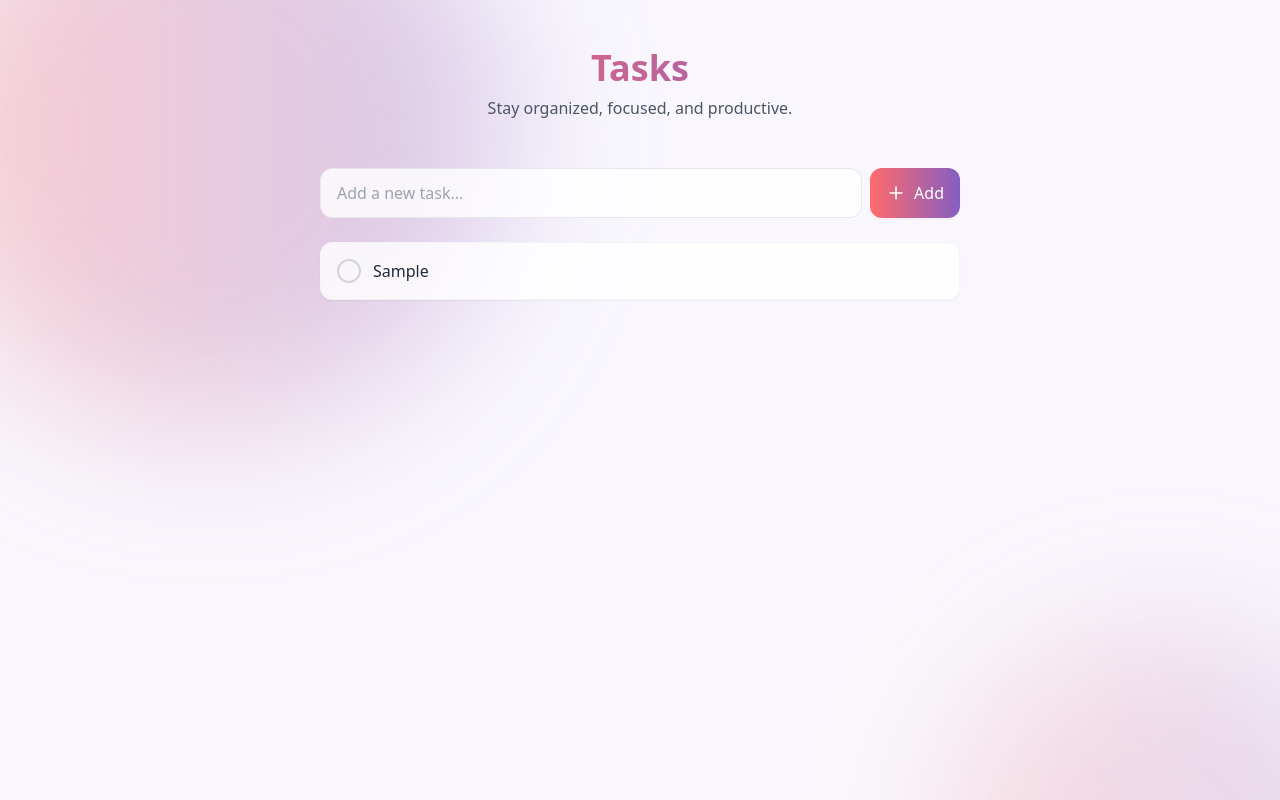
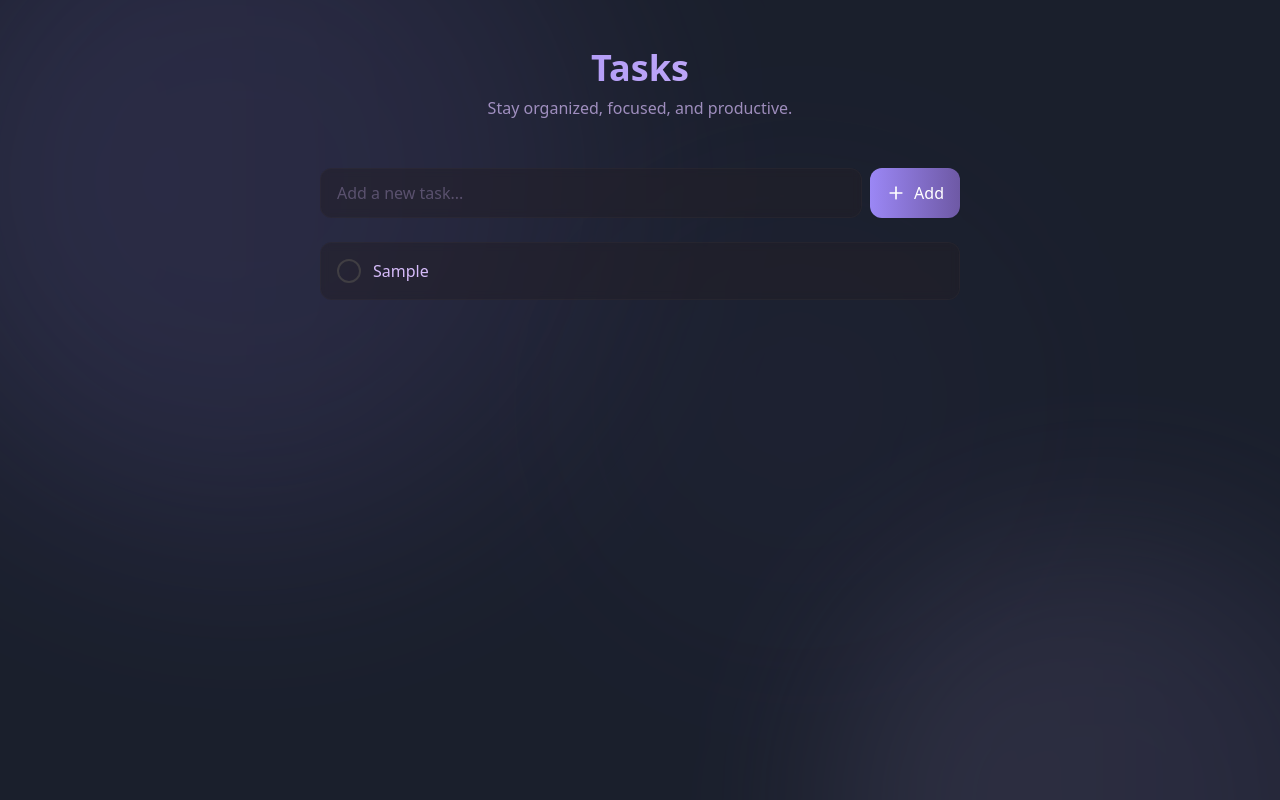
Before and after one commit to hozgolu12/To-Do-App, a React (Vite) app: page / in a window 1280 px wide. Both pictures are taken after typing "Sample" into the empty fields and a click on the button "Add". Built offline with nearby package versions, Linux system fonts and the light colour scheme.

Commit message:
Refactor code with new styles
Refactor the code to incorporate new styles, including a SaaS-inspired purple and black theme, elegant design elements, and enhanced animations.

```diff
--- a/src/components/AddTodo.tsx
+++ b/src/components/AddTodo.tsx
@@ -30,11 +30,11 @@ export const AddTodo = ({ onAdd }: AddTodoProps) => {
         value={text}
         onChange={(e) => setText(e.target.value)}
         placeholder="Add a new task..."
-        className="flex-1 px-4 py-3 rounded-xl border border-gray-200 bg-white/80 backdrop-blur-sm focus:outline-none focus:ring-2 focus:ring-todo-purple/20 focus:border-todo-purple transition-all duration-200"
+        className="flex-1 px-4 py-3 rounded-xl border border-[#403E43]/20 bg-[#221F26]/50 backdrop-blur-sm text-[#D6BCFA] placeholder:text-[#D6BCFA]/30 focus:outline-none focus:ring-2 focus:ring-[#9b87f5]/20 focus:border-[#9b87f5] transition-all duration-200"
       />
       <button
         type="submit"
-        className="px-4 py-3 rounded-xl bg-gradient-to-r from-todo-rose to-todo-purple text-white shadow-sm hover:shadow-md transition-all duration-200 flex items-center gap-2"
+        className="px-4 py-3 rounded-xl bg-gradient-to-r from-[#9b87f5] to-[#6E59A5] text-white shadow-sm hover:shadow-[#9b87f5]/20 hover:shadow-lg transition-all duration-200 flex items-center gap-2"
       >
         <Plus size={20} />
         Add
--- a/src/components/TodoItem.tsx
+++ b/src/components/TodoItem.tsx
@@ -18,8 +18,8 @@ export const TodoItem = ({ id, text, completed, onToggle, onDelete }: TodoItemPr
       animate={{ opacity: 1, y: 0 }}
       exit={{ opacity: 0, y: -20 }}
       className={cn(
-        "group flex items-center justify-between p-4 mb-3 rounded-xl bg-white/80 backdrop-blur-sm shadow-sm border border-gray-100 transition-all duration-200 hover:shadow-md",
-        completed && "bg-gray-50/80"
+        "group flex items-center justify-between p-4 mb-3 rounded-xl bg-[#221F26]/50 backdrop-blur-sm border border-[#403E43]/20 transition-all duration-200 hover:bg-[#221F26]/70",
+        completed && "bg-[#221F26]/30"
       )}
     >
       <div className="flex items-center gap-3">
@@ -28,16 +28,16 @@ export const TodoItem = ({ id, text, completed, onToggle, onDelete }: TodoItemPr
           className={cn(
             "w-6 h-6 rounded-full border-2 flex items-center justify-center transition-all duration-200",
             completed
-              ? "border-todo-purple bg-todo-purple text-white"
-              : "border-gray-300 hover:border-todo-purple"
+              ? "border-[#9b87f5] bg-[#9b87f5] text-white"
+              : "border-[#403E43] hover:border-[#9b87f5]"
           )}
         >
           {completed && <Check size={14} />}
         </button>
         <span
           className={cn(
-            "text-gray-800 transition-all duration-200",
-            completed && "text-gray-400 line-through"
+            "text-[#D6BCFA] transition-all duration-200",
+            completed && "text-[#D6BCFA]/40 line-through"
           )}
         >
           {text}
@@ -45,7 +45,7 @@ export const TodoItem = ({ id, text, completed, onToggle, onDelete }: TodoItemPr
       </div>
       <button
         onClick={() => onDelete(id)}
-        className="opacity-0 group-hover:opacity-100 text-gray-400 hover:text-todo-rose transition-all duration-200"
+        className="opacity-0 group-hover:opacity-100 text-[#D6BCFA]/40 hover:text-[#FF6B6B] transition-all duration-200"
       >
         <Trash2 size={18} />
       </button>
--- a/src/pages/Index.tsx
+++ b/src/pages/Index.tsx
@@ -45,33 +45,49 @@ const Index = () => {
   };
 
   return (
-    <div className="min-h-screen bg-todo-light relative overflow-hidden">
+    <div className="min-h-screen bg-[#1A1F2C] relative overflow-hidden">
       {/* Animated background elements */}
       <div className="absolute inset-0 z-0">
         <motion.div
-          className="absolute top-[-20%] left-[-10%] w-[500px] h-[500px] rounded-full bg-gradient-to-r from-todo-rose/30 to-todo-purple/30 blur-3xl"
+          className="absolute top-[-20%] left-[-10%] w-[600px] h-[600px] rounded-full bg-gradient-to-r from-[#9b87f5]/20 to-[#6E59A5]/20 blur-[100px]"
           animate={{
             x: [0, 100, 0],
             y: [0, 50, 0],
             scale: [1, 1.2, 1],
+            opacity: [0.5, 0.8, 0.5],
+          }}
+          transition={{
+            duration: 25,
+            repeat: Infinity,
+            ease: "easeInOut",
+          }}
+        />
+        <motion.div
+          className="absolute bottom-[-20%] right-[-10%] w-[500px] h-[500px] rounded-full bg-gradient-to-l from-[#7E69AB]/20 to-[#D6BCFA]/20 blur-[80px]"
+          animate={{
+            x: [0, -50, 0],
+            y: [0, 100, 0],
+            scale: [1, 1.1, 1],
+            opacity: [0.3, 0.6, 0.3],
           }}
           transition={{
             duration: 20,
             repeat: Infinity,
-            ease: "linear",
+            ease: "easeInOut",
           }}
         />
         <motion.div
-          className="absolute bottom-[-20%] right-[-10%] w-[400px] h-[400px] rounded-full bg-gradient-to-l from-todo-purple/20 to-todo-rose/20 blur-3xl"
+          className="absolute top-[30%] right-[20%] w-[400px] h-[400px] rounded-full bg-gradient-to-tl from-[#6E59A5]/10 to-[#9b87f5]/10 blur-[120px]"
           animate={{
-            x: [0, -50, 0],
-            y: [0, 100, 0],
-            scale: [1, 1.1, 1],
+            x: [0, -30, 0],
+            y: [0, -50, 0],
+            scale: [1, 1.15, 1],
+            opacity: [0.2, 0.5, 0.2],
           }}
           transition={{
-            duration: 15,
+            duration: 30,
             repeat: Infinity,
-            ease: "linear",
+            ease: "easeInOut",
           }}
         />
       </div>
@@ -83,10 +99,10 @@ const Index = () => {
           animate={{ opacity: 1, y: 0 }}
           className="text-center mb-12"
         >
-          <h1 className="text-4xl font-bold bg-gradient-to-r from-todo-rose to-todo-purple bg-clip-text text-transparent mb-2">
+          <h1 className="text-4xl font-bold bg-gradient-to-r from-[#9b87f5] to-[#D6BCFA] bg-clip-text text-transparent mb-2">
             Tasks
           </h1>
-          <p className="text-gray-600">Stay organized, focused, and productive.</p>
+          <p className="text-[#D6BCFA]/70">Stay organized, focused, and productive.</p>
         </motion.div>
 
         <AddTodo onAdd={addTodo} />
@@ -96,7 +112,7 @@ const Index = () => {
             <motion.div
               initial={{ opacity: 0 }}
               animate={{ opacity: 1 }}
-              className="text-center py-12 text-gray-500"
+              className="text-center py-12 text-[#D6BCFA]/50"
             >
               No tasks yet. Add one to get started!
             </motion.div>
```
